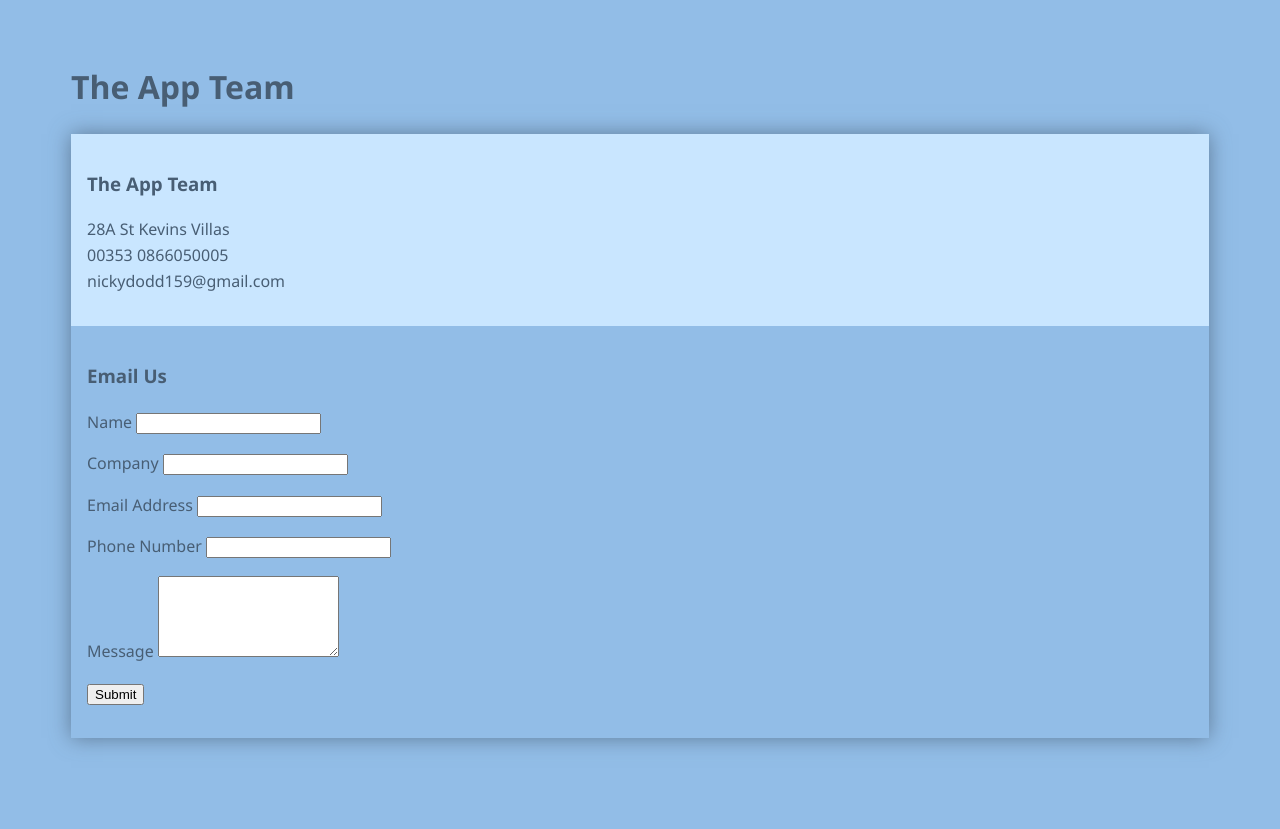
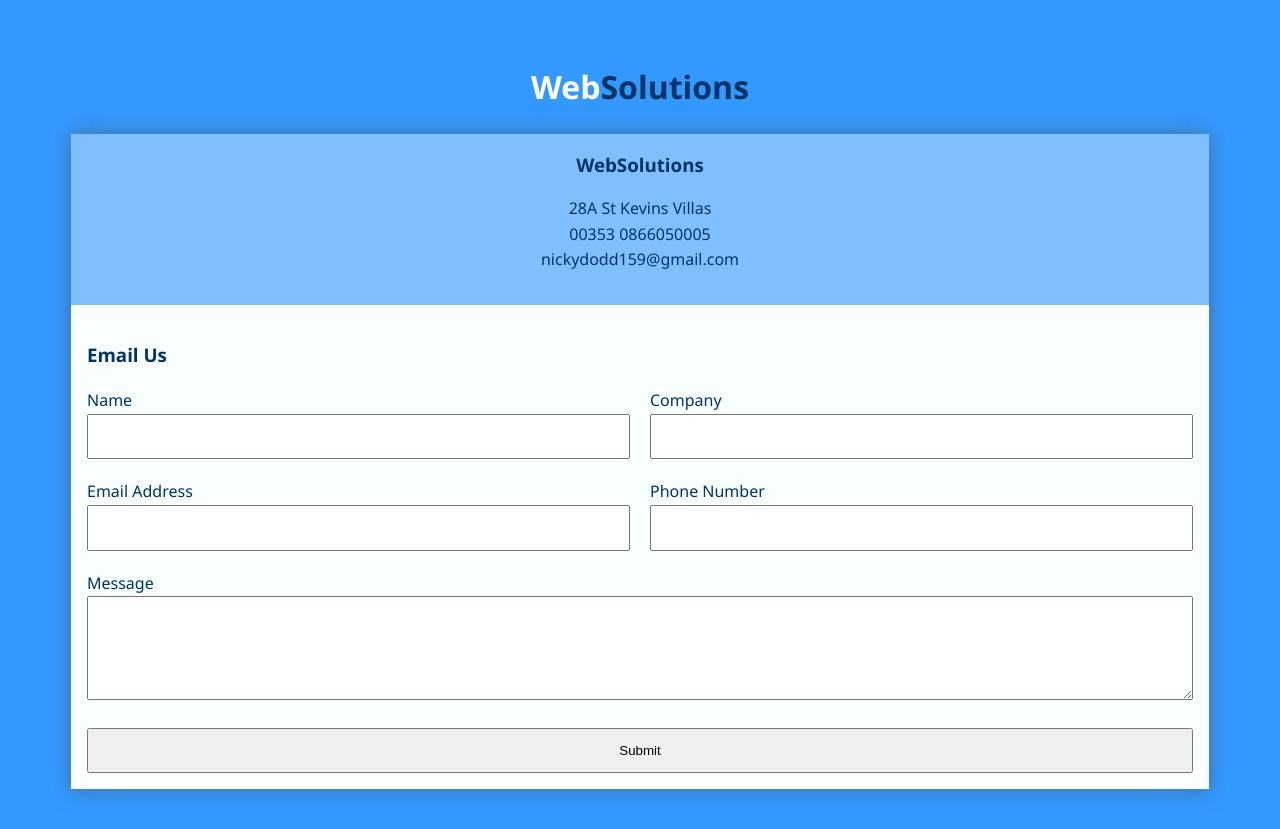
Before and after one commit to NickyDodd/contactform, a plain HTML site: page index.html in a window 1280 px wide. Before the commit the page ends 800 px from the top, so only its background shows below. Drawn offline with Linux system fonts and the light colour scheme.

Commit message:
Changes to css

```diff
--- a/index.html
+++ b/index.html
@@ -9,10 +9,10 @@
 </head>
 <body>
     <div class="container">
-        <h1 class="brand">The App Team</h1>
+        <h1 class="brand"><span>Web</span>Solutions</h1>
         <div class="wrapper">
             <div class="company-info">
-                <h3><span>The</span> App Team</h3>
+                <h3>WebSolutions</h3>
                 <ul>
                     <li>28A St Kevins Villas</li>
                     <li>00353 0866050005</li>
@@ -38,11 +38,11 @@
                           <label>Phone Number</label>
                           <input type="text" name="phone">
                         </p>
-                        <p>
+                        <p class="full">
                           <label>Message</label>
                           <textarea name="message" rows="5"></textarea>
                         </p>
-                        <p>
+                        <p class="full">
                           <button>Submit</button>
                         </p>
                     </form>
--- a/styles.css
+++ b/styles.css
@@ -3,8 +3,8 @@
 }
 
 body{
-  background: #92bde7;
-  color: #485e74;
+  background: #3399ff;
+  color: #003366;
   line-height: 1.6;
   font-family: 'segoe UI',Tahoma, Geneva, Verdana, sans-serif;
   padding: 1em;
@@ -22,7 +22,7 @@ ul{
   padding: 0;
 }
 
-brand{
+.brand{
   text-align: center;
 }
 
@@ -39,5 +39,38 @@ brand{
 }
 
 .company-info{
-  background: #c9e6ff;
+  background: #80bfff;
 }
+
+.company-info h3, .company-info ul{
+  text-align: center;
+  margin: 0 0 1rem 0;
+}
+
+.contact{
+  background: #f9feff;
+}
+
+/* FORM STYLES */
+.contact form{
+  display: grid;
+  grid-template-columns: 1fr 1fr;
+  grid-gap: 20px;
+}
+
+.contact form label{
+  display: block;
+}
+
+.contact form p{
+  margin:0;
+}
+
+.contact form .full{
+  grid-column: 1 / 3;
+}
+
+.contact form button, .contact form input, .contact form textarea{
+  width: 100%;
+  padding: 1em;
+}
```
